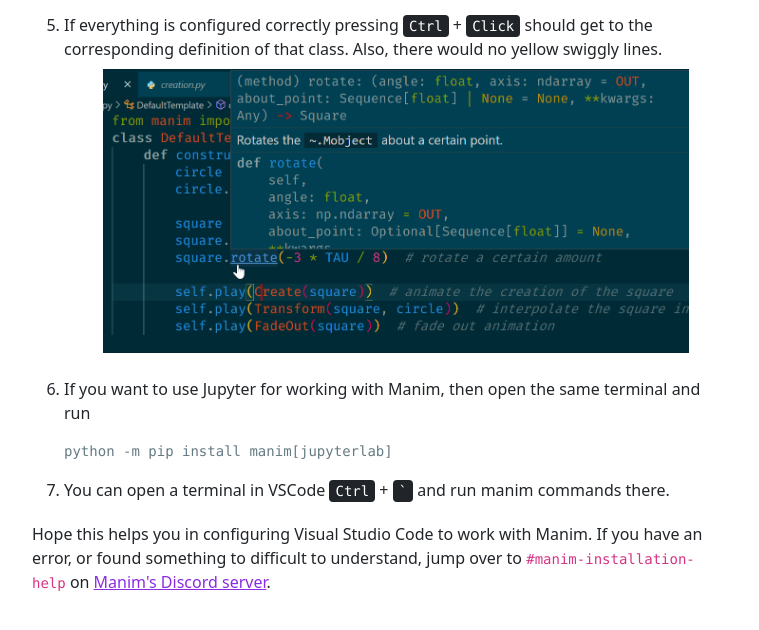
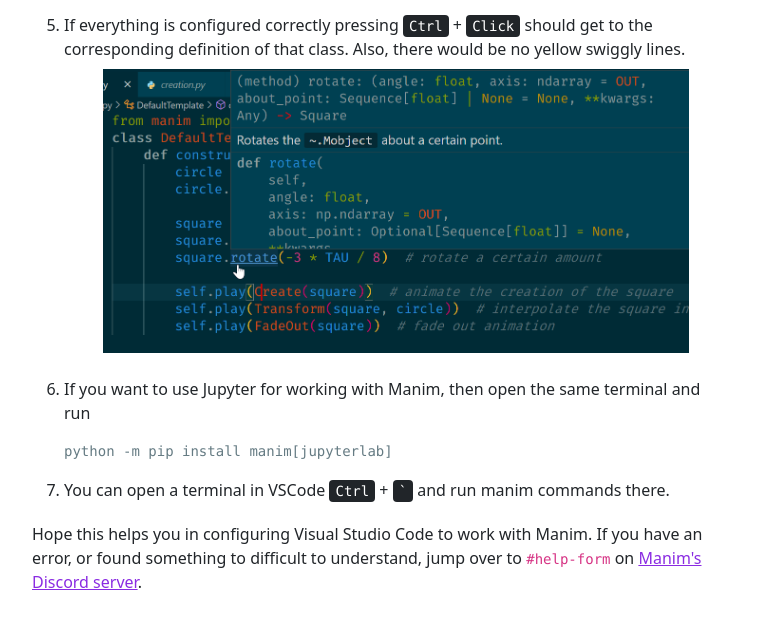
Before and after one commit to naveen521kk/naveen521kk.github.io, a Gatsby site: page /manim/manim-configuration-for-vscode/ in a window 1280 px wide. Shown: the part 4320-4950 px from the top of the page, without its empty margins (260-1019 px from the left). Built offline with nearby package versions, Linux system fonts and the light colour scheme; Gatsby itself is replaced by a stand-in of ours; some packages are replaced by stand-ins of ours; code samples lack their colours.

Commit message:
small grammar fixes

```diff
--- a/src/posts/manim-vscode.md
+++ b/src/posts/manim-vscode.md
@@ -97,7 +97,7 @@ cd <project-name>
 4. Select the Python interpreter by clicking <kbd>F1</kbd> and searching for `Python: Select Interpreter`. Select the virtual environment previously created.
     ![vscode select python interpreter manim](/assets/manim-vscode/code_choose_python.png)
 
-5. If everything is configured correctly pressing <kbd>Ctrl</kbd> + <kbd>Click</kbd> should get to the corresponding definition of that class. Also, there would no yellow swiggly lines.
+5. If everything is configured correctly pressing <kbd>Ctrl</kbd> + <kbd>Click</kbd> should get to the corresponding definition of that class. Also, there would be no yellow swiggly lines.
     ![vscode manim show definition hover](/assets/manim-vscode/vscode_manim_defn.png)
 
 6. If you want to use Jupyter for working with Manim, then open the same terminal and run
@@ -109,4 +109,4 @@ cd <project-name>
 
 
 
-Hope this helps you in configuring Visual Studio Code to work with Manim. If you have an error, or found something to difficult to understand, jump over to `#manim-installation-help` on [Manim's Discord server](https://manim.community/discord).
+Hope this helps you in configuring Visual Studio Code to work with Manim. If you have an error, or found something to difficult to understand, jump over to `#help-form` on [Manim's Discord server](https://manim.community/discord).
```
